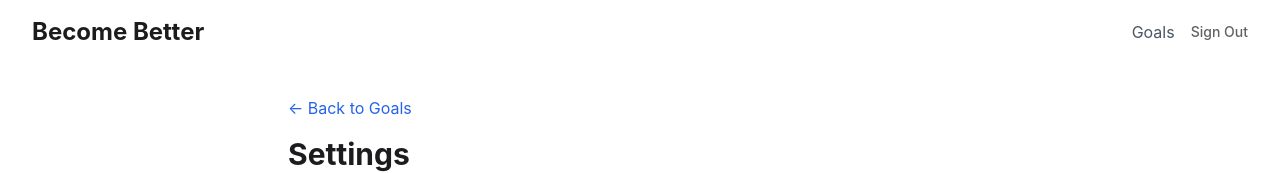
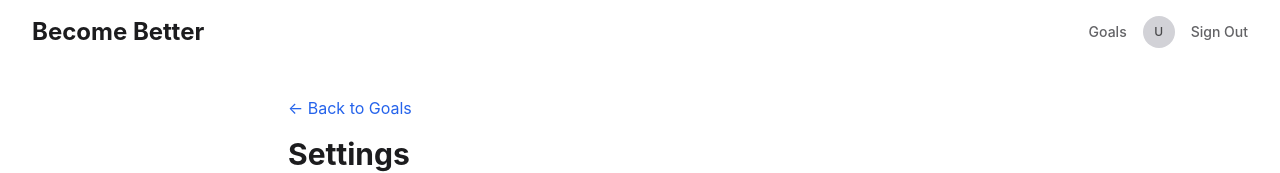
Before and after one commit to KonetiBalaji/Become_Better, a Next.js app: page /settings in a window 1280 px wide. Shown: the top 173 px of the page. Built offline with nearby package versions, Linux system fonts and the light colour scheme; no server answers; the database is empty; sample sign-in values are in the browser's storage.

Commit message:
refactor: move user avatar from dashboard to settings page
- Remove avatar from dashboard header (between Settings and Sign Out)
- Add avatar to settings page header
- Avatar now appears on settings page only
- Maintains same styling and initials logic

```diff
--- a/app/settings/page.tsx
+++ b/app/settings/page.tsx
@@ -26,6 +26,35 @@ export default async function SettingsPage() {
     redirect('/login')
   }
 
+  // Get user data for avatar
+  const userData = await prisma.user.findUnique({
+    where: { id: user.id },
+    select: {
+      firstName: true,
+      lastName: true,
+      nickname: true,
+      email: true,
+    },
+  })
+
+  // Generate initials for avatar
+  const getInitials = () => {
+    if (userData?.nickname) {
+      return userData.nickname.charAt(0).toUpperCase()
+    }
+    if (userData?.firstName && userData?.lastName) {
+      return `${userData.firstName.charAt(0)}${userData.lastName.charAt(0)}`.toUpperCase()
+    }
+    if (userData?.firstName) {
+      return userData.firstName.charAt(0).toUpperCase()
+    }
+    if (userData?.email) {
+      return userData.email.charAt(0).toUpperCase()
+    }
+    return 'U'
+  }
+  const initials = getInitials()
+
   const settings = await prisma.userSettings.findUnique({
     where: { userId: user.id },
   })
@@ -39,9 +68,12 @@ export default async function SettingsPage() {
               Become Better
             </Link>
             <div className="flex items-center gap-4">
-              <Link href="/" className="text-gray-600 hover:text-gray-900">
+              <Link href="/" className="text-apple-gray-600 dark:text-apple-gray-400 hover:text-apple-gray-950 dark:hover:text-apple-gray-50 text-sm font-medium transition-colors">
                 Goals
               </Link>
+              <div className="w-8 h-8 rounded-full bg-apple-gray-200 dark:bg-apple-gray-700 flex items-center justify-center text-xs font-medium text-apple-gray-700 dark:text-apple-gray-300">
+                {initials}
+              </div>
               <SignOutButton />
             </div>
           </div>
--- a/components/Dashboard.tsx
+++ b/components/Dashboard.tsx
@@ -90,16 +90,13 @@ export default async function Dashboard({ userId }: DashboardProps) {
         <div className="max-w-7xl mx-auto px-6 lg:px-8">
           <div className="flex justify-between h-16 items-center">
             <h1 className="text-2xl font-semibold tracking-tight">Become Better</h1>
-            <div className="flex items-center gap-4">
+            <div className="flex items-center gap-6">
               <Link
                 href="/settings"
                 className="text-apple-gray-600 dark:text-apple-gray-400 hover:text-apple-gray-950 dark:hover:text-apple-gray-50 text-sm font-medium transition-colors"
               >
                 Settings
               </Link>
-              <div className="w-8 h-8 rounded-full bg-apple-gray-200 dark:bg-apple-gray-700 flex items-center justify-center text-xs font-medium text-apple-gray-700 dark:text-apple-gray-300">
-                {initials}
-              </div>
               <SignOutButton />
             </div>
           </div>
```
